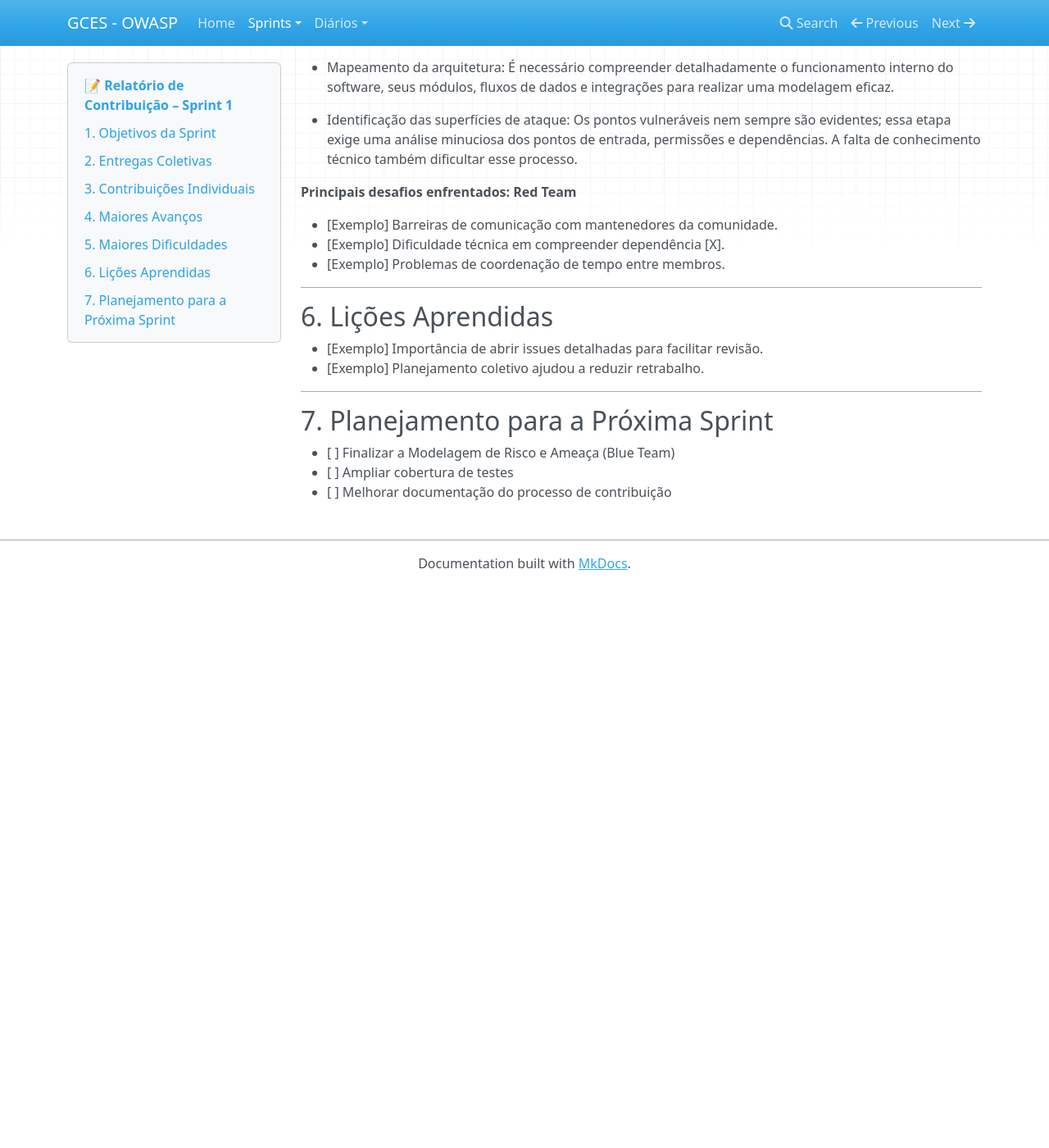
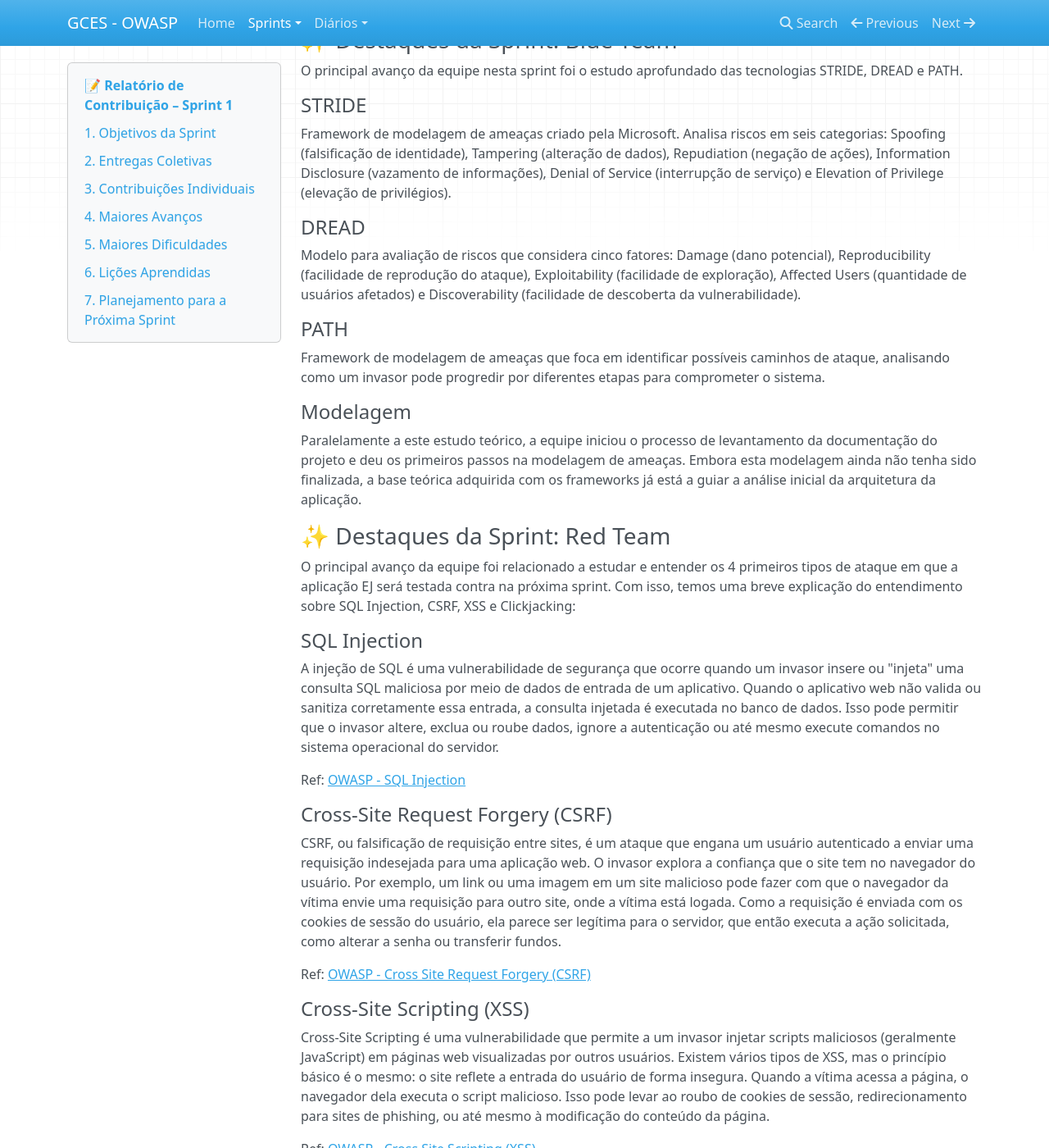
Before and after one commit to unbyytes/GCES, an MkDocs documentation site: the page built from docs/sprints/1.md, in a window 1280 px wide and 1400 px high, scrolled down 1697 px. Shown: the whole window at 82% size. Built offline with MkDocs 1.6.1, drawn with Linux system fonts in a browser that asks for light colours; nearby versions of some CDN libraries; before the commit the page ends 2412 px from its top, so only the background shows below that; some of the changed text lies outside the part shown.

Commit message:
docs: update sprint 1 with red team study

```diff
--- a/docs/sprints/1.md
+++ b/docs/sprints/1.md
@@ -2,7 +2,9 @@
 # 📝 Relatório de Contribuição – Sprint 1
 
 **Disciplina:** Gestão de Configuração e Evolução de Software
+
 **Equipe:**  OWASP (Times Blue e Red)
+
 **Comunidade/Projeto de Software Livre:** OWASP (ej-application)
 
 **Período da Sprint:** 10/09 – 23/09
@@ -14,19 +16,23 @@
 A equipe estudou técnicas de modelagem de riscos e principais vetores de ataque, aprofundando o conhecimento em frameworks de segurança e métodos para identificar vulnerabilidades no projeto.
 
 ### Blue Team
+
 Mapear arquitetura e superfícies de ataque:
+
 - Estudar os frameworks de modelagem (STRIDE, DREAD, PATH)
 - Recolher o máximo de documentação do projeto
 - Realizar a modelagem de riscos utilizando o STRIDE
 
 ### Red Team
+
 Estudar vetores de ataque:
+
 - SQL Injection
 - CSRF
 - XSS e Clickjacking
-- IDOR
-- Sessões/Cookies inseguros
-- Brute force / Rate limiting
+- *IDOR*
+- *Sessões/Cookies inseguros*
+- *Brute force / Rate limiting*
 
 ---
 
@@ -34,75 +40,118 @@ Estudar vetores de ataque:
 
 | Entrega             | Status (Concluído/Parcial/Pendente) | Link/Referência        | Observações                       |
 | ------------------- | ----------------------------------- | ---------------------- | --------------------------------- |
-| Estudo e aplicação | Concluído                           | \[link]  | Ambas as equipes tiveram avanços nos estudos |
-| Modelagem de Risco e ameaça    | Parcial                             | \[link] | Não finalizado, uma vez que o entendimento completo da documentação ainda não foi alcançado. |
-| \[Teste Z]          | Pendente                            | –                      | Bloqueado por dependência externa |
+| Estudo e aplicação                       | Concluído               | | Ambas as equipes tiveram avanços nos estudos |
+| Modelagem de Risco e ameaça              | Parcial                 | | Não finalizado, uma vez que o entendimento completo da documentação ainda não foi alcançado. |
+| Estudo sobre SQL Injection               | Concluído               | [SQL Injection](#sql-injection) | |
+| Estudo sobre CSRF                        | Concluído               | [Cross-Site Request Forgery (CSRF)](#cross-site-request-forgery-csrf) | |
+| Estudo sobre XSS e Clickjacking          | Concluído               | [Cross-Site Scripting (XSS)](#cross-site-scripting-xss) e [Clickjacking](#clickjacking) | |
+| Estudo sobre IDOR                        | Pendente                | | |
+| Estudo sobre Sessões/Cookies inseguros   | Pendente                | | |
+| Estudo sobre Brute force / Rate limiting | Pendente                | | |
 
 ---
 
 ## 3. Contribuições Individuais
 
-| Integrante | Contribuições                             | Links (PRs, Issues, Docs) | Observações |
-| ---------- | ----------------------------------------- | ------------------------- | ----------- |
-| Breno      | Documentação inicial sprint 1              |                           |             |
-| Miguel Arthur     | Documentação e Inicio da Modelagem |              |             |
-| Nome 3     | Desenvolveu script de automação           | \[link repo]              |             |
+| Integrante        | Contribuições                                                   | Links (PRs, Issues, Docs) | Observações |
+| ----------------- | --------------------------------------------------------------- | ------------------------- | ----------- |
+| Breno             | Documentação inicial sprint 1                                   |                           |             |
+| Miguel Arthur     | Documentação e Inicio da Modelagem                              |                           |             |
+| Mateus Vieira     | Documentação sobre SQL Injection, CSRF, XSS e Clickjacking      |                           |             |
 
 ---
 
 ## 4. Maiores Avanços
 
-✨ **Destaques da Sprint: Blue Team**
+### ✨ Destaques da Sprint: Blue Team
 
 O principal avanço da equipe nesta sprint foi o estudo aprofundado das tecnologias STRIDE, DREAD e PATH.
 
-* STRIDE:
+#### STRIDE
+
 Framework de modelagem de ameaças criado pela Microsoft. Analisa riscos em seis categorias: Spoofing (falsificação de identidade), Tampering (alteração de dados), Repudiation (negação de ações), Information Disclosure (vazamento de informações), Denial of Service (interrupção de serviço) e Elevation of Privilege (elevação de privilégios).
 
-* DREAD:
+#### DREAD
+
 Modelo para avaliação de riscos que considera cinco fatores: Damage (dano potencial), Reproducibility (facilidade de reprodução do ataque), Exploitability (facilidade de exploração), Affected Users (quantidade de usuários afetados) e Discoverability (facilidade de descoberta da vulnerabilidade).
 
-* PATH:
+#### PATH
+
 Framework de modelagem de ameaças que foca em identificar possíveis caminhos de ataque, analisando como um invasor pode progredir por diferentes etapas para comprometer o sistema.
 
-* Modelagem:
+#### Modelagem
+
 Paralelamente a este estudo teórico, a equipe iniciou o processo de levantamento da documentação do projeto e deu os primeiros passos na modelagem de ameaças. Embora esta modelagem ainda não tenha sido finalizada, a base teórica adquirida com os frameworks já está a guiar a análise inicial da arquitetura da aplicação.
 
-✨ **Destaques da Sprint: Red Team**
+### ✨ Destaques da Sprint: Red Team
 
-* \[Exemplo] Integração bem-sucedida de novo módulo no projeto principal.
-* \[Exemplo] Equipe estabeleceu fluxo de contribuição alinhado às práticas da comunidade.
+O principal avanço da equipe foi relacionado a estudar e entender os 4 primeiros tipos de ataque em que a aplicação EJ será testada contra na próxima sprint. Com isso, temos uma breve explicação do entendimento sobre SQL Injection, CSRF, XSS e Clickjacking:
 
+#### SQL Injection
+
+A injeção de SQL é uma vulnerabilidade de segurança que ocorre quando um invasor insere ou "injeta" uma consulta SQL maliciosa por meio de dados de entrada de um aplicativo. Quando o aplicativo web não valida ou sanitiza corretamente essa entrada, a consulta injetada é executada no banco de dados. Isso pode permitir que o invasor altere, exclua ou roube dados, ignore a autenticação ou até mesmo execute comandos no sistema operacional do servidor.
+
+Ref: [OWASP - SQL Injection](https://owasp.org/www-community/attacks/SQL_Injection)
+
+#### Cross-Site Request Forgery (CSRF)
+
+CSRF, ou falsificação de requisição entre sites, é um ataque que engana um usuário autenticado a enviar uma requisição indesejada para uma aplicação web. O invasor explora a confiança que o site tem no navegador do usuário. Por exemplo, um link ou uma imagem em um site malicioso pode fazer com que o navegador da vítima envie uma requisição para outro site, onde a vítima está logada. Como a requisição é enviada com os cookies de sessão do usuário, ela parece ser legítima para o servidor, que então executa a ação solicitada, como alterar a senha ou transferir fundos.
+
+Ref: [OWASP - Cross Site Request Forgery (CSRF)](https://owasp.org/www-community/attacks/csrf)
+
+#### Cross-Site Scripting (XSS)
+
+Cross-Site Scripting é uma vulnerabilidade que permite a um invasor injetar scripts maliciosos (geralmente JavaScript) em páginas web visualizadas por outros usuários. Existem vários tipos de XSS, mas o princípio básico é o mesmo: o site reflete a entrada do usuário de forma insegura. Quando a vítima acessa a página, o navegador dela executa o script malicioso. Isso pode levar ao roubo de cookies de sessão, redirecionamento para sites de phishing, ou até mesmo à modificação do conteúdo da página.
+
+Ref: [OWASP - Cross Site Scripting (XSS)](https://owasp.org/www-community/attacks/xss/)
+
+#### Clickjacking
+
+Clickjacking é um tipo de ataque que "sequestra" cliques de mouse de um usuário. O invasor sobrepõe uma interface invisível (geralmente um `<iframe>` transparente) sobre uma página legítima. O usuário pensa que está clicando em um botão ou link da página visível, mas na verdade está clicando na camada invisível, executando uma ação indesejada no site sobreposto. Isso pode ser usado para enganar o usuário a habilitar a câmera, fazer uma compra, ou compartilhar informações privadas em redes sociais.
+
+Ref: [OWASP - Clickjacking](https://owasp.org/www-community/attacks/Clickjacking)
 
 ---
 
 ## 5. Maiores Dificuldades
 
-**Principais desafios enfrentados: Blue Team**
+**Blue Team:**
 
-* Mapeamento da arquitetura: É necessário compreender detalhadamente o funcionamento interno do software, seus módulos, fluxos de dados e integrações para realizar uma modelagem eficaz.
+- Mapeamento da arquitetura: É necessário compreender detalhadamente o funcionamento interno do software, seus módulos, fluxos de dados e integrações para realizar uma modelagem eficaz.
 
-* Identificação das superfícies de ataque: Os pontos vulneráveis nem sempre são evidentes; essa etapa exige uma análise minuciosa dos pontos de entrada, permissões e dependências. A falta de conhecimento técnico também dificultar esse processo.
+- Identificação das superfícies de ataque: Os pontos vulneráveis nem sempre são evidentes; essa etapa exige uma análise minuciosa dos pontos de entrada, permissões e dependências. A falta de conhecimento técnico também dificultar esse processo.
 
+**Red Team:**
 
+- Problemas de coordenação de tempo entre membros devido a falhas de comunicação.
 
-**Principais desafios enfrentados: Red Team**
-
-* \[Exemplo] Barreiras de comunicação com mantenedores da comunidade.
-* \[Exemplo] Dificuldade técnica em compreender dependência \[X].
-* \[Exemplo] Problemas de coordenação de tempo entre membros.
+- Alguns vetores de ataque foram mais difíceis de compreender. A dificuldade se deve à baixa familiaridade da equipe com certos aspectos de segurança.
 
 ---
 
 ## 6. Lições Aprendidas
 
-* \[Exemplo] Importância de abrir issues detalhadas para facilitar revisão.
-* \[Exemplo] Planejamento coletivo ajudou a reduzir retrabalho.
+<!-- * \[Exemplo] Importância de abrir issues detalhadas para facilitar revisão.
+* \[Exemplo] Planejamento coletivo ajudou a reduzir retrabalho. -->
 
 ---
 
 ## 7. Planejamento para a Próxima Sprint
 
-* [ ] Finalizar a Modelagem de Risco e Ameaça (Blue Team)
-* [ ] Ampliar cobertura de testes
-* [ ] Melhorar documentação do processo de contribuição
+### Blue Team
+
+- Finalizar a Modelagem de Risco e Ameaça
+- Ampliar cobertura de testes
+- Melhorar documentação do processo de contribuição
+
+### Red Team
+
+- Explorar ataques sobre o EJ (Red Team):
+    - SQL Injection
+    - CSRF
+    - XSS
+    - Clickjacking
+- Estudar sobre (Red Team):
+    - IDOR
+    - Sessões/Cookies inseguros
+    - Brute force / Rate limiting
```
